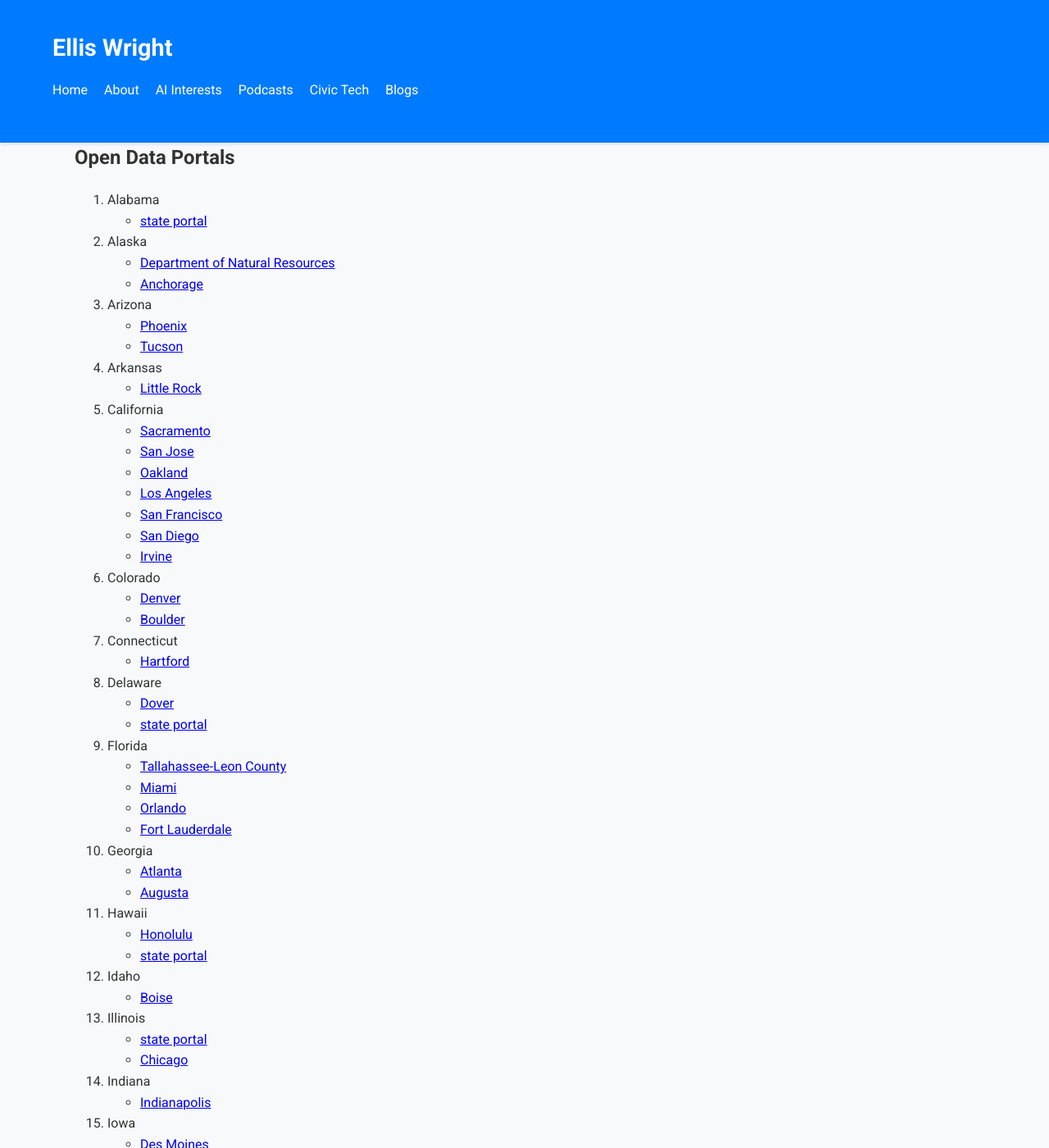
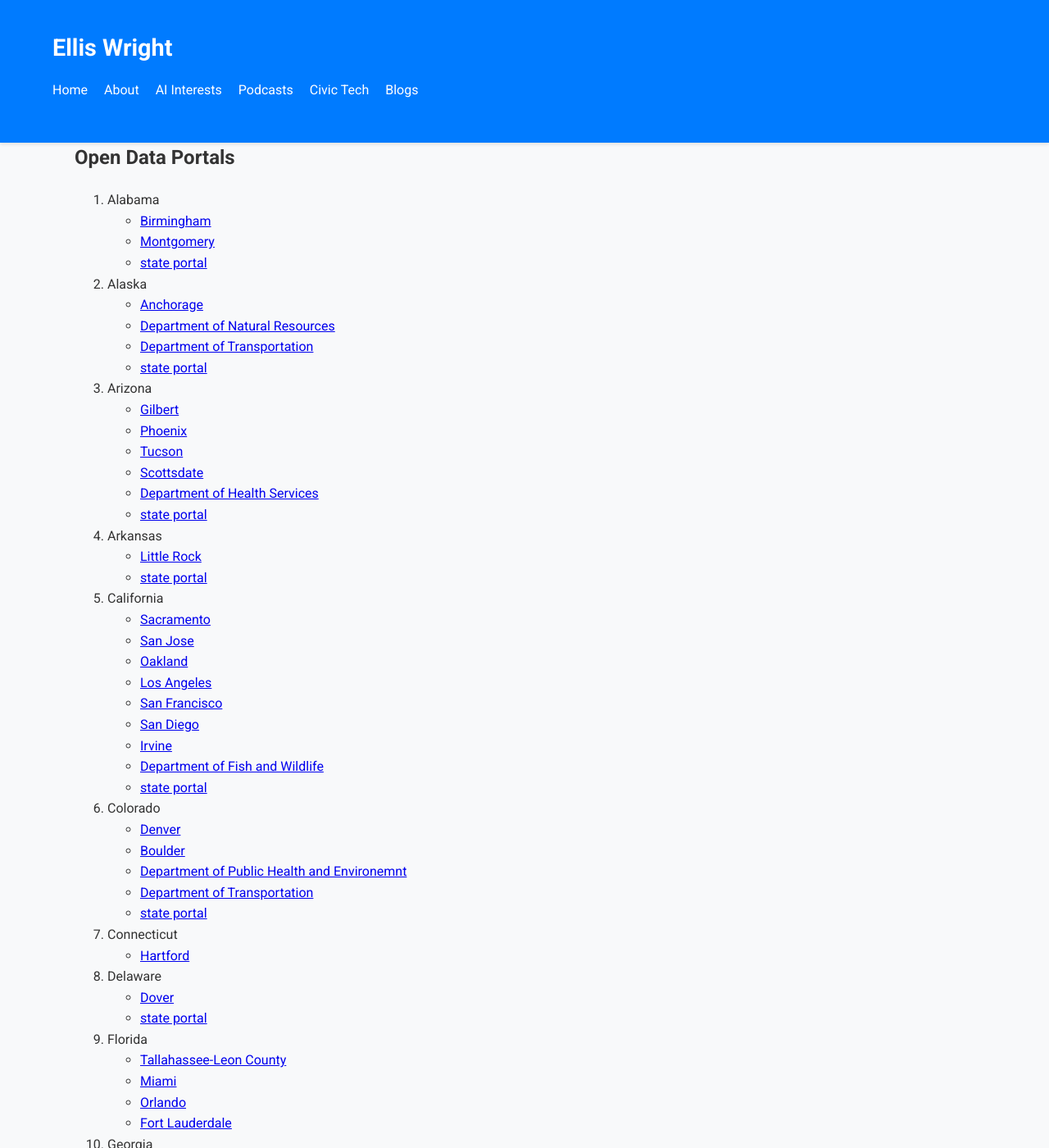
Before and after one commit to dembwright/dembwright.github.io, a Jekyll site: the page built from _pages/civic-tech/open-data.md, in a window 1280 px wide and 1400 px high, scrolled down 309 px. Shown: the whole window at 82% size. Built offline with Jekyll 4.4.1, drawn with Linux system fonts in a browser that asks for light colours.

Commit message:
Update open-data.md

```diff
--- a/_pages/civic-tech/open-data.md
+++ b/_pages/civic-tech/open-data.md
@@ -11,20 +11,29 @@ Open Data Portals are important for governments at all scales. They improve tran
 
 ## Open Data Portals
 1. Alabama
+   - [Birmingham](https://data.birminghamal.gov)
+   - [Montgomery](https://opendata.montgomeryal.gov)
    - [state portal](https://data-algeohub.opendata.arcgis.com)
 
 2. Alaska
+   - [Anchorage](https://www.muni.org/Departments/it/Pages/opendata.aspx)
    - [Department of Natural Resources](https://data-soa-dnr.opendata.arcgis.com/search?collection=dataset)
-   - [Anchorage](https://www.muni.org/Departments/it/Pages/opendata.aspx)
+   - [Department of Transportation](https://data-soa-akdot.opendata.arcgis.com)
+   - [state portal](https://gis.data.alaska.gov)
 
 3. Arizona
+   - [Gilbert](https://data.gilbertaz.gov)
    - [Phoenix](https://www.phoenixopendata.com)
    - [Tucson](https://gisdata.tucsonaz.gov)
+   - [Scottsdate](https://data.scottsdaleaz.gov)
+   - [Department of Health Services](https://geodata-adhsgis.hub.arcgis.com)
+   - [state portal](https://azgeo-open-data-agic.hub.arcgis.com)
 
-4. Arkansas
+5. Arkansas
    - [Little Rock](https://data.littlerock.gov)
+   - [state portal](https://gis.arkansas.gov)
 
-5. California
+6. California
    - [Sacramento](https://data.cityofsacramento.org)
    - [San Jose](https://data.sanjoseca.gov)
    - [Oakland](https://data.oaklandca.gov)
@@ -32,184 +41,191 @@ Open Data Portals are important for governments at all scales. They improve tran
    - [San Francisco](https://datasf.org/opendata/)
    - [San Diego](https://data.sandiego.gov)
    - [Irvine](https://city-of-irvine-open-data-portal-cityofirvine.hub.arcgis.com)
+   - [Department of Fish and Wildlife](https://data-cdfw.opendata.arcgis.com)
+   - [state portal](https://data.ca.gov)
 
-6. Colorado
+7. Colorado
    - [Denver](https://opendata-geospatialdenver.hub.arcgis.com)
    - [Boulder](https://open-data.bouldercolorado.gov)
+   - [Department of Public Health and Environemnt](https://data-cdphe.opendata.arcgis.com)
+   - [Department of Transportation](https://data-cdot.opendata.arcgis.com)
+   - [state portal](https://data.colorado.gov)
 
-7. Connecticut
+
+8. Connecticut
    - [Hartford](https://openhartford-hartfordgis.opendata.arcgis.com)
 
-8. Delaware
+9. Delaware
    - [Dover](https://www.cityofdover.com/geographic-information-systems-gis)
    - [state portal](https://data.delaware.gov)
 
-9. Florida
+10. Florida
    - [Tallahassee-Leon County](https://geodata-tlcgis.opendata.arcgis.com)
    - [Miami](https://datahub-miamigis.opendata.arcgis.com)
    - [Orlando](https://data.cityoforlando.net)
    - [Fort Lauderdale](https://www.fortlauderdale.gov/government/departments-i-z/office-of-management-and-budget/structural-innovation-division/open-data-and-transparency-portal)
 
-10. Georgia
+11. Georgia
     - [Atlanta](https://gis.atlantaga.gov/?page=OPEN-DATA-HUB)
     - [Augusta](https://geohub-augustagis.opendata.arcgis.com/pages/opendata)
 
-11. Hawaii
+12. Hawaii
     - [Honolulu](https://honolulu-cchnl.opendata.arcgis.com)
     - [state portal](https://opendata.hawaii.gov)
 
-12. Idaho
+13. Idaho
     - [Boise](https://opendata.cityofboise.org)
 
-13. Illinois
+14. Illinois
     - [state portal](https://www.uis.edu/gis/projects/data)
     - [Chicago](https://data.cityofchicago.org)
 
-14. Indiana
+15. Indiana
     - [Indianapolis](https://data.indy.gov)
 
-15. Iowa
+16. Iowa
     - [Des Moines](https://data.dsm.city)
     - [state portal](https://data.iowa.gov)
 
-16. Kansas
+17. Kansas
     - [Topeka](https://data.topeka.org)
 
-17. Kentucky
+18. Kentucky
     - [Frankfort](https://www.frankfort.ky.gov/583/GIS-Maps-Webmaps)
     - [Louisville](https://data.louisvilleky.gov)
 
-18. Louisiana
+19. Louisiana
     - [Baton Rouge](https://data.brla.gov)
 
-19. Maine
+20. Maine
     - [state portal](https://www.maine.gov/geolib/catalog.html#)
 
-20. Maryland
+21. Maryland
     - [Annapolis](https://city-of-annapolis-open-data-portal-annapolis.hub.arcgis.com)
     - [Montgomery County](https://data.montgomerycountymd.gov)
 
-21. Massachusetts
+22. Massachusetts
     - [Boston](https://data.boston.gov)
     - [Worcester](https://opendata.worcesterma.gov)
 
-22. Michigan
+23. Michigan
     - [Lansing](https://data-lansing.opendata.arcgis.com)
     - [Ann Arbor](https://www.a2gov.org/services/data/Pages/default.aspx)
     - [Detroit](https://data.detroitmi.gov)
 
-23. Minnesota
+24. Minnesota
     - [St. Paul](https://information.stpaul.gov)
     - [Minneapolis](https://opendata.minneapolismn.gov)
 
-24. Mississippi
+25. Mississippi
     - [Jackson](https://open.jacksonms.gov)
 
-25. Missouri
+26. Missouri
     - [Springfield](https://gisdata-cosmo.opendata.arcgis.com)
     - [St. Louis](https://www.stlouis-mo.gov/data/index.cfm)
 
-26. Montana
+27. Montana
     - [Bozeman](https://public-bozeman.opendata.arcgis.com)
     - [Helena/Lewis & Clark County](https://gisdata-helenamtmaps.opendata.arcgis.com)
 
-27. Nebraska
+28. Nebraska
     - [Lincoln](https://opendata.lincoln.ne.gov)
 
-28. Nevada
+29. Nevada
     - [Carson City](https://data-carsoncity.opendata.arcgis.com)
     - [Las Vegas](https://opendataportal-lasvegas.opendata.arcgis.com)
 
-29. New Hampshire
+30. New Hampshire
     - [state portal](https://www.nhgeodata.unh.edu)
 
-30. New Jersey
+31. New Jersey
     - [state portal](https://data.nj.gov)
 
-31. New Mexico
+32. New Mexico
     - [Santa Fe](https://santafenm.gov/information-technology-telecommunications/gis)
     - [Albuquerque](https://www.cabq.gov/abq-data)
 
-32. New York
+33. New York
     - [Albany](https://data.albanyny.gov)
     - [NYC](https://opendata.cityofnewyork.us)
     - [betaNYC group](https://github.com/BetaNYC)
 
-33. North Carolina
+34. North Carolina
     - [Raleigh](https://data-ral.opendata.arcgis.com)
     - [Charlotte](https://data.charlottenc.gov)
     - [Greensboro](https://data.greensboro-nc.gov)
     - [Durham](https://live-durhamnc.opendata.arcgis.com)
     - [Chapel Hill](https://opendata-townofchapelhill.hub.arcgis.com)
 
-34. North Dakota
+35. North Dakota
     - [Bismarck](https://public-bismarck.opendata.arcgis.com)
     - [Fargo](https://fargond.gov/city-government/departments/information-services/open-data)
 
-35. Ohio
+36. Ohio
     - [Columbus](https://opendata.columbus.gov)
     - [Cleveland](https://data.clevelandohio.gov)
     - [Dayton](https://www.daytonohio.gov/350/Dayton-Open-Data)
     - [Cincinnati](https://data.cincinnati-oh.gov)
     - [Toledo](https://data.toledo.gov)
 
-36. Oklahoma
+37. Oklahoma
     - [Oklahoma City](https://data.okc.gov/portal/page/start/)
     - [state portal](https://data.ok.gov)
 
-37. Oregon
+38. Oregon
     - [Salem](https://data.cityofsalem.net)
     - [Portland](https://gis-pdx.opendata.arcgis.com)
 
-38. Pennsylvania
+39. Pennsylvania
     - [Harrisburg](https://harrisburg-open-data-cohbg.opendata.arcgis.com)
     - [Philadelphia](https://opendataphilly.org)
     - [Pittsburgh](https://pghgishub-pittsburghpa.opendata.arcgis.com)
 
-39. Rhode Island
+40. Rhode Island
     - [Providence](https://data.providenceri.gov)
 
-40. South Carolina
+41. South Carolina
     - [Columbia](https://coc-colacitygis.opendata.arcgis.com)
 
-41. South Dakota
+42. South Dakota
     - [state portal](https://opendata2017-09-18t192802468z-sdbit.opendata.arcgis.com)
 
-42. Tennessee
+43. Tennessee
     - [Nashville](https://data.nashville.gov)
     - [Memphis](https://data.memphistn.gov)
 
-43. Texas
+44. Texas
     - [Austin](https://data.austintexas.gov)
     - [Houston](https://data.houstontx.gov)
     - [Dallas](https://www.dallasopendata.com)
     - [San Antonio](https://data.sanantonio.gov)
     - [Fort Worth](https://data.fortworthtexas.gov)
     - [El Paso](https://city-of-el-paso-open-data-coepgis.hub.arcgis.com)
+    - [Ark Tex](https://open-data-portal-atcog.hub.arcgis.com)
 
-44. Utah
+45. Utah
     - [state portal](https://opendata.utah.gov)
 
-45. Vermont
+46. Vermont
     - [Montpelier](https://www.montpelier-vt.org/528/Maps-GIS)
     - [state portal](https://data.vermont.gov)
 
-46. Virginia
+47. Virginia
     - [Richmond](https://data.richmondgov.com)
 
-47. Washington
+48. Washington
     - [state portal](https://data.wa.gov)
     - [Seattle](https://data.seattle.gov)
 
-48. West Virginia
+49. West Virginia
     - [Charleston](https://data-charleston-sc.opendata.arcgis.com)
 
-49. Wisconsin
+50. Wisconsin
     - [Madison](https://data-cityofmadison.opendata.arcgis.com)
     - [Milwaukee](https://data.milwaukee.gov)
 
-50. Wyoming
+51. Wyoming
     - [Cheyenne](https://www.cheyennecity.org/Your-Government/Departments/City-Engineer/GIS)
 
-51. District of Columbia
+52. District of Columbia
 	  - [DC](https://opendata.dc.gov)
```
